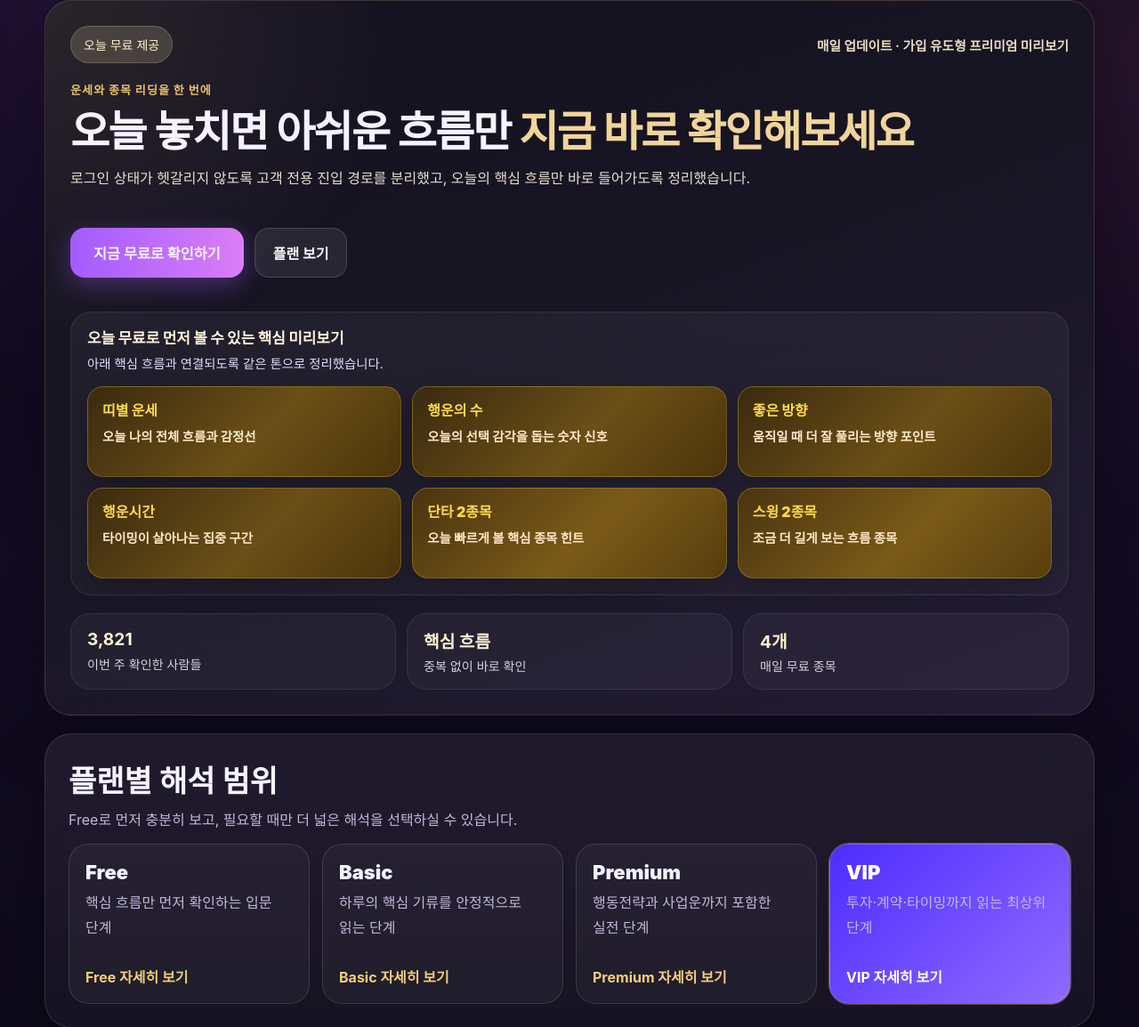
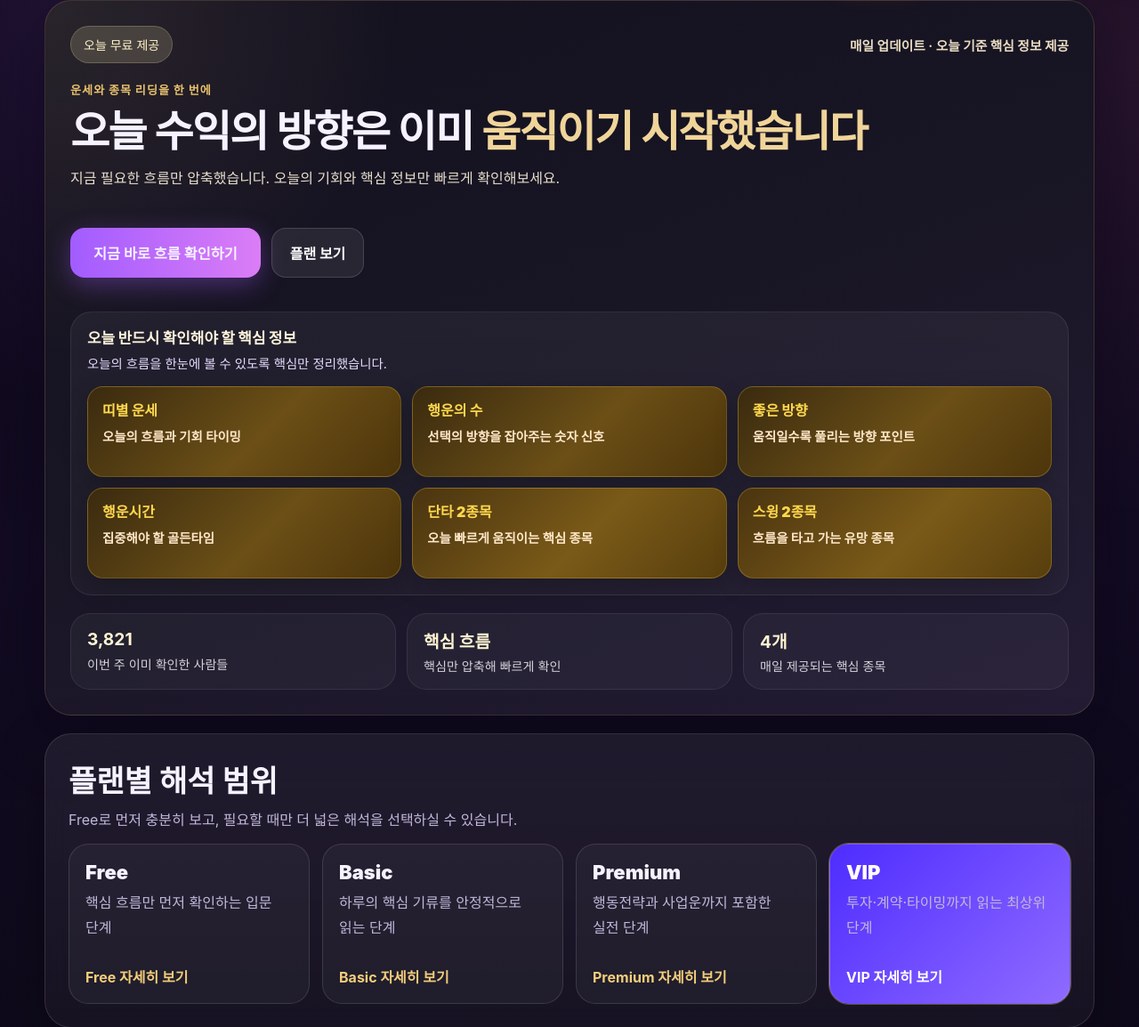
Before and after one commit to happyn1004/fortune-app, a FastAPI app: page / in a window 1280 px wide. Shown: the part 77-1231 px from the top of the page at 89% size. Run offline with FastAPI, Linux system fonts and the light colour scheme; data comes from the database, SQL or seed files in the repository; data that the repository does not hold is empty.

Commit message:
Add files via upload

```diff
--- a/app/templates/home.html
+++ b/app/templates/home.html
@@ -4,58 +4,58 @@
 <section class="card hero-card v95-merged-hero v103-landing-upgrade">
   <div class="v95-top-row">
     <div class="badge badge-lux">오늘 무료 제공</div>
-    <div class="v95-proof">매일 업데이트 · 가입 유도형 프리미엄 미리보기</div>
+    <div class="v95-proof">매일 업데이트 · 오늘 기준 핵심 정보 제공</div>
   </div>
 
   <div class="v95-copy-block">
     <div class="v95-kicker">운세와 종목 리딩을 한 번에</div>
-    <h1>오늘 놓치면 아쉬운 흐름만 <span>지금 바로 확인해보세요</span></h1>
-    <p class="v95-subtext desktop-only">로그인 상태가 헷갈리지 않도록 고객 전용 진입 경로를 분리했고, 오늘의 핵심 흐름만 바로 들어가도록 정리했습니다.</p>
-    <div class="home-mobile-summary mobile-only">오늘의 흐름 · 핵심 리딩 · 무료 확인</div>
+    <h1>오늘 수익의 방향은 이미 <span>움직이기 시작했습니다</span></h1>
+    <p class="v95-subtext desktop-only">지금 필요한 흐름만 압축했습니다. 오늘의 기회와 핵심 정보만 빠르게 확인해보세요.</p>
+    <div class="home-mobile-summary mobile-only">오늘의 흐름 · 핵심 정보 · 무료 확인</div>
   </div>
 
   <div class="actions hero-primary-actions v95-hero-actions">
-    <a class="btn primary big-cta hero-lux-cta" href="/customer">{{ '고객페이지 바로가기' if user and user.role == 'customer' else '지금 무료로 확인하기' }}</a>
+    <a class="btn primary big-cta hero-lux-cta" href="/customer">{{ '오늘 흐름 바로 보기' if user and user.role == 'customer' else '지금 바로 흐름 확인하기' }}</a>
     <a class="btn hero-secondary-cta" href="/plans">플랜 보기</a>
   </div>
 
   <section class="v105-landing-preview" aria-label="랜딩 미리보기">
     <div class="v105-landing-preview-head">
-      <strong>오늘 무료로 먼저 볼 수 있는 핵심 미리보기</strong>
-      <span>아래 핵심 흐름과 연결되도록 같은 톤으로 정리했습니다.</span>
+      <strong>오늘 반드시 확인해야 할 핵심 정보</strong>
+      <span>오늘의 흐름을 한눈에 볼 수 있도록 핵심만 정리했습니다.</span>
     </div>
     <div class="v105-landing-preview-grid">
       <article class="v105-landing-preview-card">
         <strong>띠별 운세</strong>
-        <span>오늘 나의 전체 흐름과 감정선</span>
+        <span>오늘의 흐름과 기회 타이밍</span>
       </article>
       <article class="v105-landing-preview-card">
         <strong>행운의 수</strong>
-        <span>오늘의 선택 감각을 돕는 숫자 신호</span>
+        <span>선택의 방향을 잡아주는 숫자 신호</span>
       </article>
       <article class="v105-landing-preview-card">
         <strong>좋은 방향</strong>
-        <span>움직일 때 더 잘 풀리는 방향 포인트</span>
+        <span>움직일수록 풀리는 방향 포인트</span>
       </article>
       <article class="v105-landing-preview-card">
         <strong>행운시간</strong>
-        <span>타이밍이 살아나는 집중 구간</span>
+        <span>집중해야 할 골든타임</span>
       </article>
       <article class="v105-landing-preview-card accent">
         <strong>단타 2종목</strong>
-        <span>오늘 빠르게 볼 핵심 종목 힌트</span>
+        <span>오늘 빠르게 움직이는 핵심 종목</span>
       </article>
       <article class="v105-landing-preview-card accent">
         <strong>스윙 2종목</strong>
-        <span>조금 더 길게 보는 흐름 종목</span>
+        <span>흐름을 타고 가는 유망 종목</span>
       </article>
     </div>
   </section>
 
   <div class="v95-stat-row">
-    <div><strong>{{ "{:,}".format(hero_stats.daily_checkers) }}</strong><span>이번 주 확인한 사람들</span></div>
-    <div><strong>핵심 흐름</strong><span>중복 없이 바로 확인</span></div>
-    <div><strong>4개</strong><span>매일 무료 종목</span></div>
+    <div><strong>{{ "{:,}".format(hero_stats.daily_checkers) }}</strong><span>이번 주 이미 확인한 사람들</span></div>
+    <div><strong>핵심 흐름</strong><span>핵심만 압축해 빠르게 확인</span></div>
+    <div><strong>4개</strong><span>매일 제공되는 핵심 종목</span></div>
   </div>
 </section>
 
```
